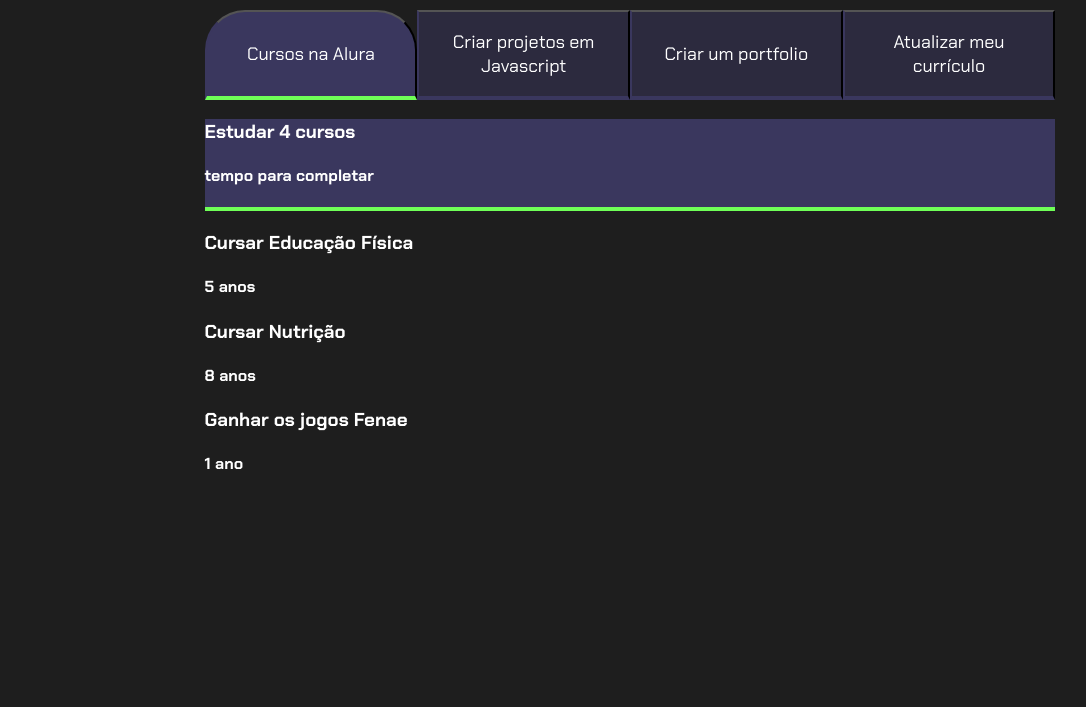
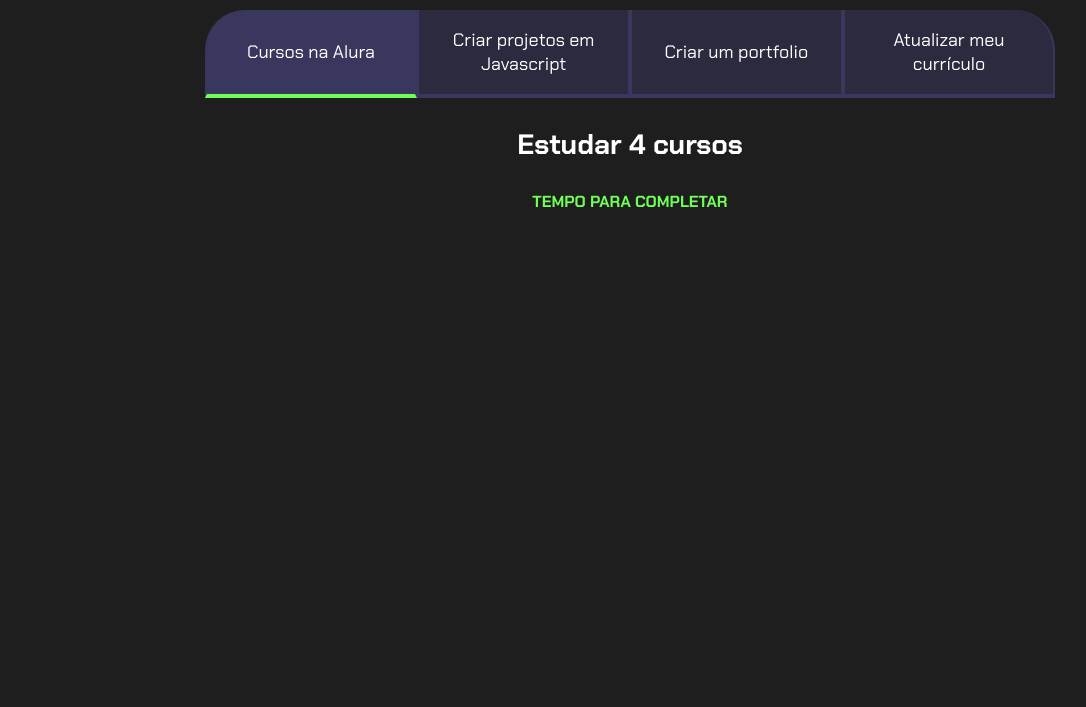
Before and after one commit to maathzz/math, a plain HTML site: page index.html in a window 1280 px wide. Shown: the part 93-800 px from the top of the page, without its empty margins (10-1096 px from the left). Drawn offline with Linux system fonts and the light colour scheme.

Commit message:
Update style.css

```diff
--- a/style.css
+++ b/style.css
@@ -14,58 +14,91 @@ body {
     color: var(--branco);
     font-family: 'Chakra Petch', sans-serif;
 }
+
+
 .conteudo-principal {
     display: flex;
     flex-direction: column;
     justify-content: center;
     align-items: center;
     max-width: 1200px;
-    width:100%;
-    margin:0 auto;
+    width: 100%;
+    margin: 0 auto;
 }
+
 .titulo-principal {
     text-align: left;
     width: 100%;
-    font-size:32px;
+    font-size: 32px;
 }
-.titulo-principal spam{
-color: var(--verde);
+
+.titulo-principal span {
+    color: var(--verde);
 }
-.botao{
-    font-family:"Chakra Petch", sans-serif;
+
+
+.botao {
+    font-family: 'Chakra Petch', sans-serif;
     background-color: var(--botao-inativo);
     color: var(--branco);
-    display:flex;
+    display: flex;
     justify-content: center;
     padding: 1em;
     font-size: 18px;
     align-items: center;
-    width:100%;
+    width: 100%;
     border-bottom: 4px solid var(--botao-ativo);
     border-left: 2px solid var(--botao-ativo);
-    border-rigth: 2px solid var(--botao-ativo);
-    border-top: nome;
+    border-right: 2px solid var(--botao-ativo);
+    border-top: none;
 }
 
-.botao:first-child{
+.botao:first-child {
     border-radius: 40px 40px 0 0;
 }
-.botoes{
+
+.botoes {
     display: block;
 }
 
-@media screen and (min-width:768px){
-.botoes{
-display: flex;
+.botao.ativo{
+    background-color: var(--botao-ativo);
+    border-bottom: 4px solid var(--verde);
 }
-    botao:first-child{
-border-radius: 40px 40px 0 0;
+
+.abas-textos{
+    background-color: var(--texto-fundo);
+    padding: 40px;
+    border-radius: 0 0 40px 40px;
+}
+.aba-conteudo.ativo{
+    display:block;
+}
+
+.aba-conteudo{
+    display: none;
+}
+
+.aba-conteudo-titulo-principal{
+    font-size: 28px;
+    text-align: center;
+}
+.aba-conteudo-titulo-secundario{
+    text-align: center;
+    color: var(--verde);
+    text-transform: uppercase;
+}
+
+@media screen and (min-width: 768px) {
+    .botoes {
+        display: flex;
     }
-    botao:last-child{
+
+    .botao:first-child {
+        border-radius: 40px 0 0 0;
+    }
+
+    .botao:last-child {
         border-radius: 0 40px 0 0;
     }
 }
-.ativo{
-    background-color: var(--botao-ativo);
-    border-bottom: 4px solid var(--verde);
-}
```
